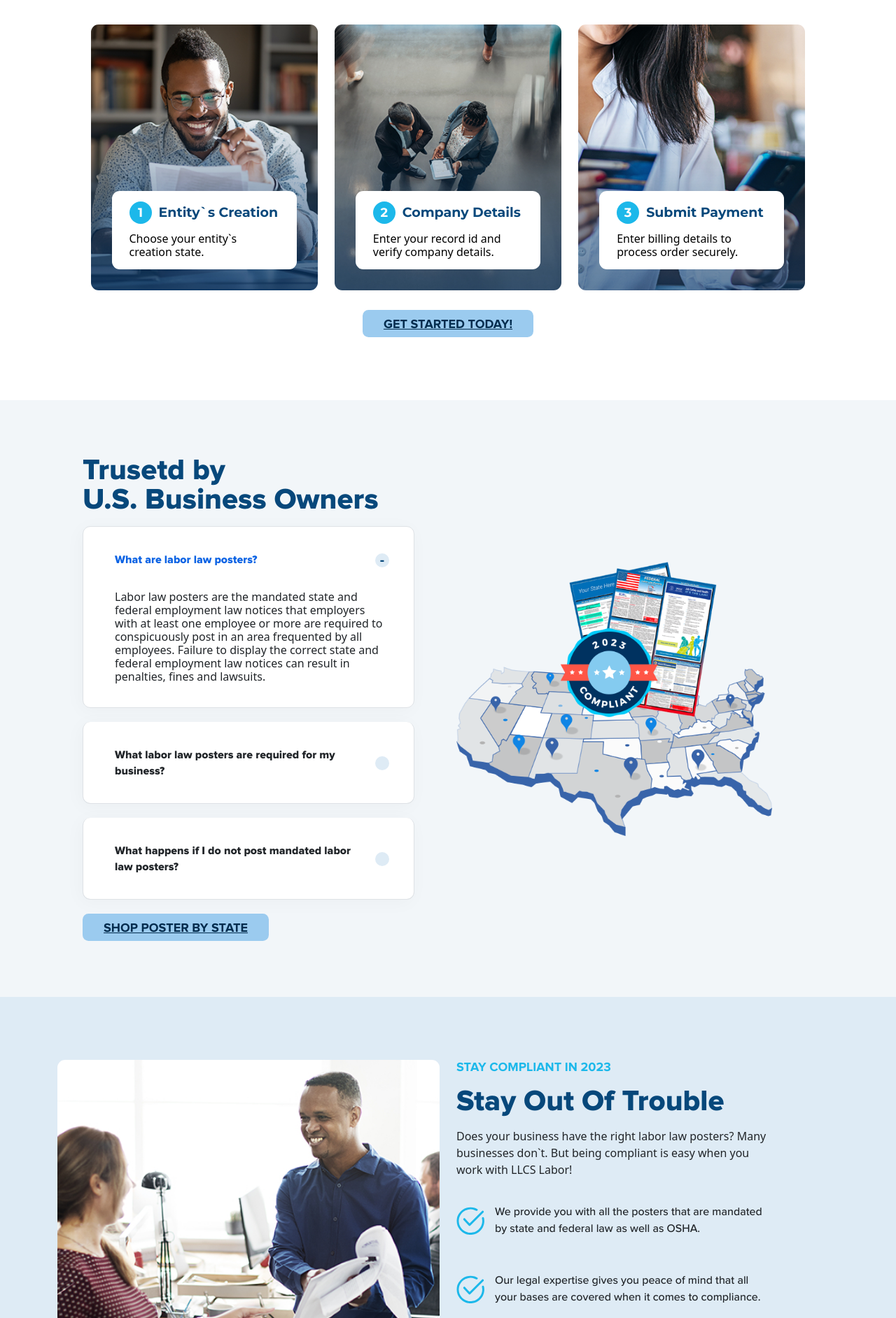
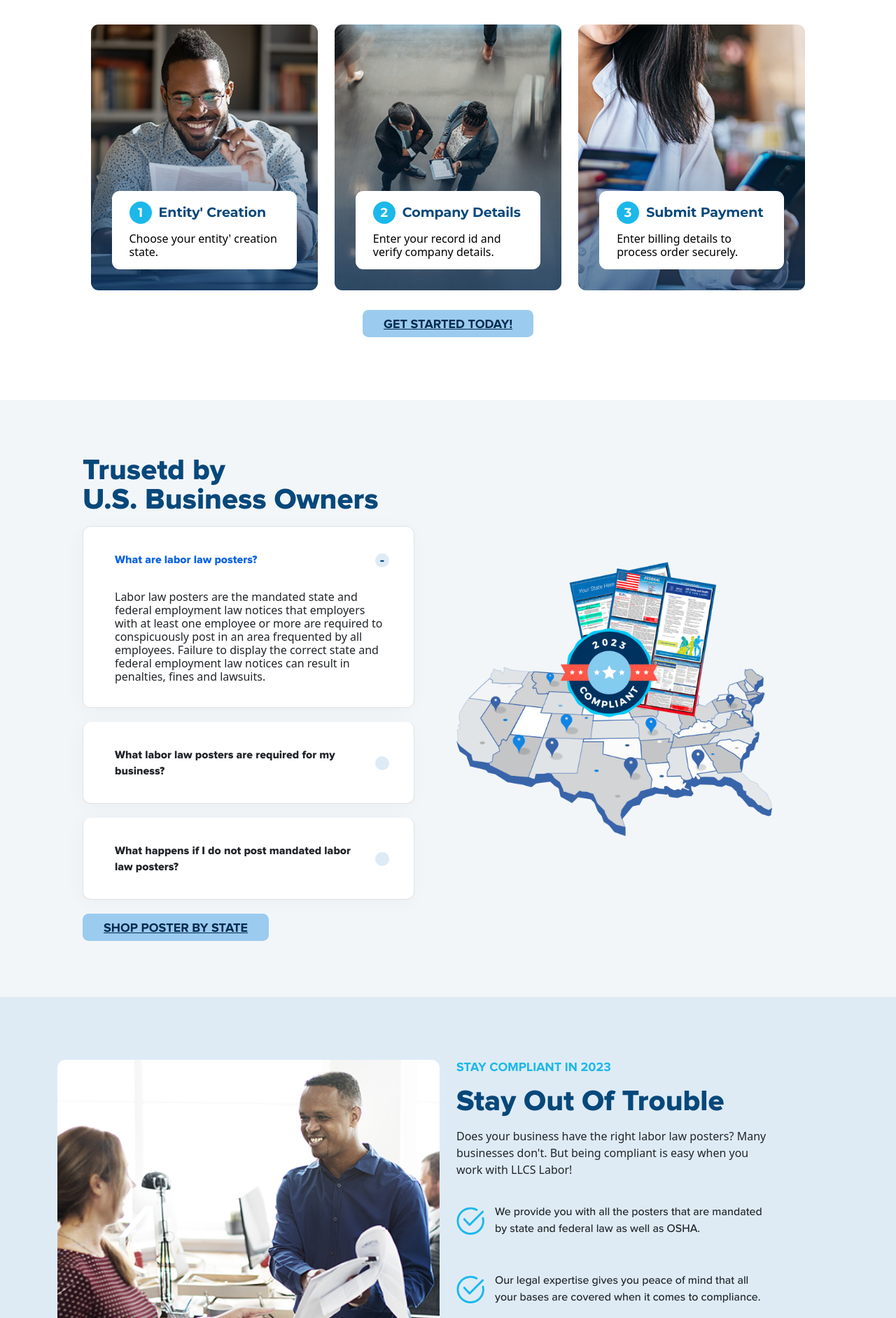
Before and after one commit to code570w/nextdemo, a Next.js app: page / in a window 1280 px wide. Shown: the part 1656-3540 px from the top of the page at 70% size. Built offline with nearby package versions, Linux system fonts and the light colour scheme.

Commit message:
Sort Bluit erros

```diff
--- a/app/page.jsx
+++ b/app/page.jsx
@@ -1,11 +1,11 @@
-import Image from `next/image`;
-import checkIcon from `./images/check-icon.svg`;
-import aboutImg from `./images/about-image.jpg`;
-import submitPaper from `./images/submit-paper.jpg`;
-import map from `./images/map.png`;
-import creditCart from `./images/shopping-credit-card.jpg`;
-import NavigatorImg from `./images/The-Navigator-Programme.jpg`;
-import deviceprotectionbundles from `./images/deviceprotectionbundles.jpg`;
+import Image from 'next/image';
+import checkIcon from './images/check-icon.svg';
+import aboutImg from './images/about-image.jpg';
+import submitPaper from './images/submit-paper.jpg';
+import map from './images/map.png';
+import creditCart from './images/shopping-credit-card.jpg';
+import NavigatorImg from './images/The-Navigator-Programme.jpg';
+import deviceprotectionbundles from './images/deviceprotectionbundles.jpg';
 
 
 export default function Home() {
@@ -102,8 +102,8 @@ export default function Home() {
                     <div className="position-relative process-inner-block">
                       <Image src={submitPaper} width={500} height={500} className="img-fluid w-100" alt="Process Image" />
                       <div className="process-content">
-                        <h3 className="process-title font-montserrat font-24 fw-bold d-flex align-items-center pb-1"><span>1</span>Entity`s Creation</h3>
-                        <p className="text-black mb-0">Choose your entity`s creation state.</p>
+                        <h3 className="process-title font-montserrat font-24 fw-bold d-flex align-items-center pb-1"><span>1</span>Entity&apos; Creation</h3>
+                        <p className="text-black mb-0">Choose your entity&apos; creation state.</p>
                       </div>
                     </div>
                   </div>
@@ -161,7 +161,7 @@ export default function Home() {
                     </h2>
                     <div id="collapseTwo" className="accordion-collapse collapse" aria-labelledby="headingTwo" data-bs-parent="#accordionExample">
                       <div className="accordion-body">
-                      <p>Federal labor law posters are generally the same for most businesses across the country. This includes the federal minimum wage, Employee Polygraph Protection, OSHA, FMLA, USERRA, and EEO. As far as state mandated posters, they vary from state to state. You can usually find out what is required by a individual state by visiting its Department of Labor Site. LLCS Labor, has made it simple so you can just choose your state and it will show you the required labor law posters for your state.You can view your state`s requirements by clicking <a href="#">here.</a></p>
+                      <p>Federal labor law posters are generally the same for most businesses across the country. This includes the federal minimum wage, Employee Polygraph Protection, OSHA, FMLA, USERRA, and EEO. As far as state mandated posters, they vary from state to state. You can usually find out what is required by a individual state by visiting its Department of Labor Site. LLCS Labor, has made it simple so you can just choose your state and it will show you the required labor law posters for your state.You can view your state&apos;s requirements by clicking <a href="#">here.</a></p>
                       </div>
                     </div>
                   </div>
@@ -195,7 +195,7 @@ export default function Home() {
               <div className="col-lg-6 col-xl-5 two-right-col">
                 <h3 className="font-21 text-uppercase text-bright-sky-blue mb-3">STAY COMPLIANT IN 2023</h3>
                 <h2 className="font-48 mb-3">Stay Out Of Trouble</h2>
-                <p>Does your business have the right labor law posters? Many businesses don`t. But being compliant is easy when you work with LLCS Labor!</p>
+                <p>Does your business have the right labor law posters? Many businesses don&apos;t. But being compliant is easy when you work with LLCS Labor!</p>
                 <ul>
                   <li>We provide you with all the posters that are mandated by state and federal law as well as OSHA.</li>
                   <li>Our legal expertise gives you peace of mind that all your bases are covered when it comes to compliance.</li>
```
Also changed, not shown: app/products/page.jsx (+7 -7 lines).
